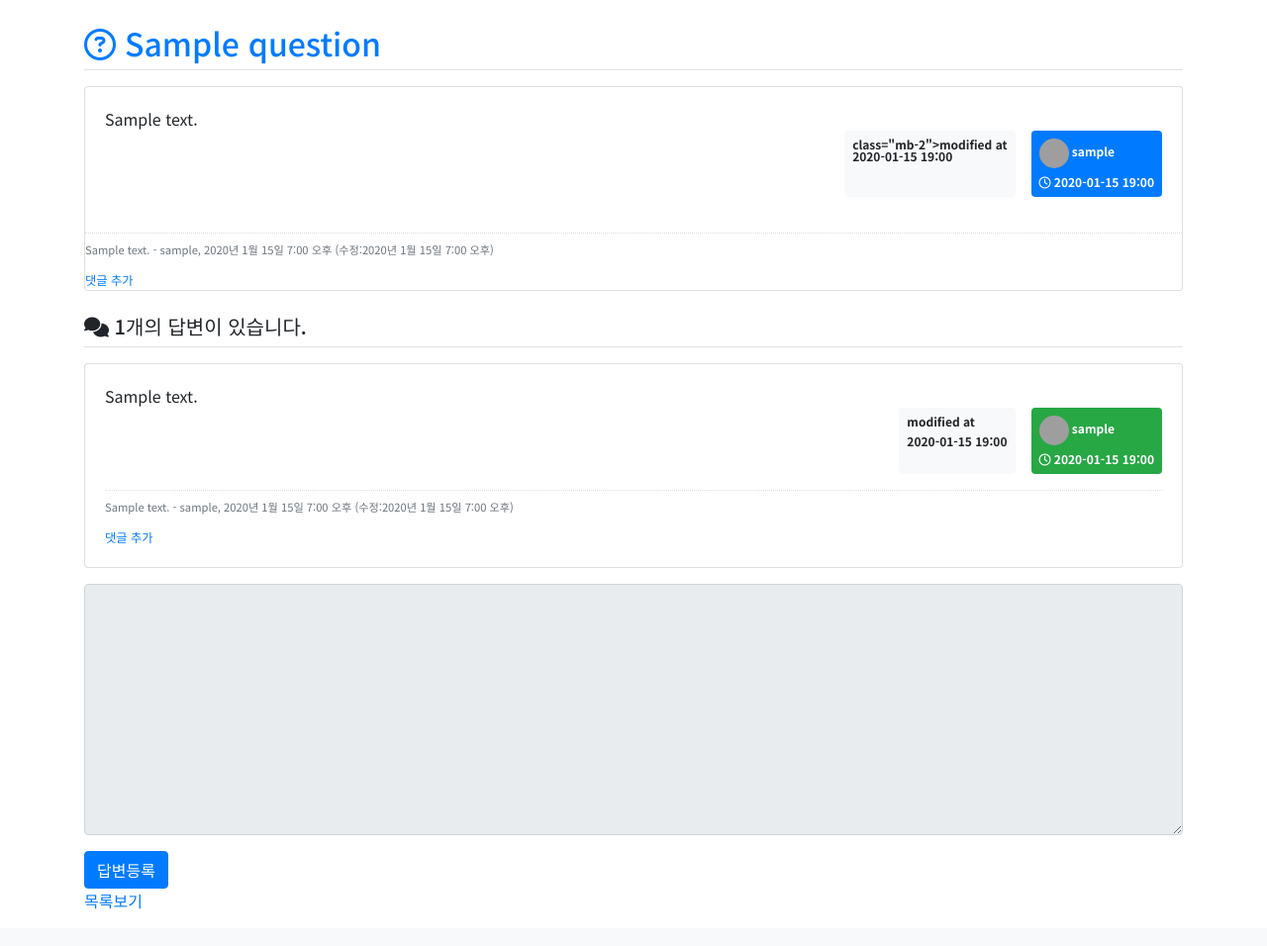
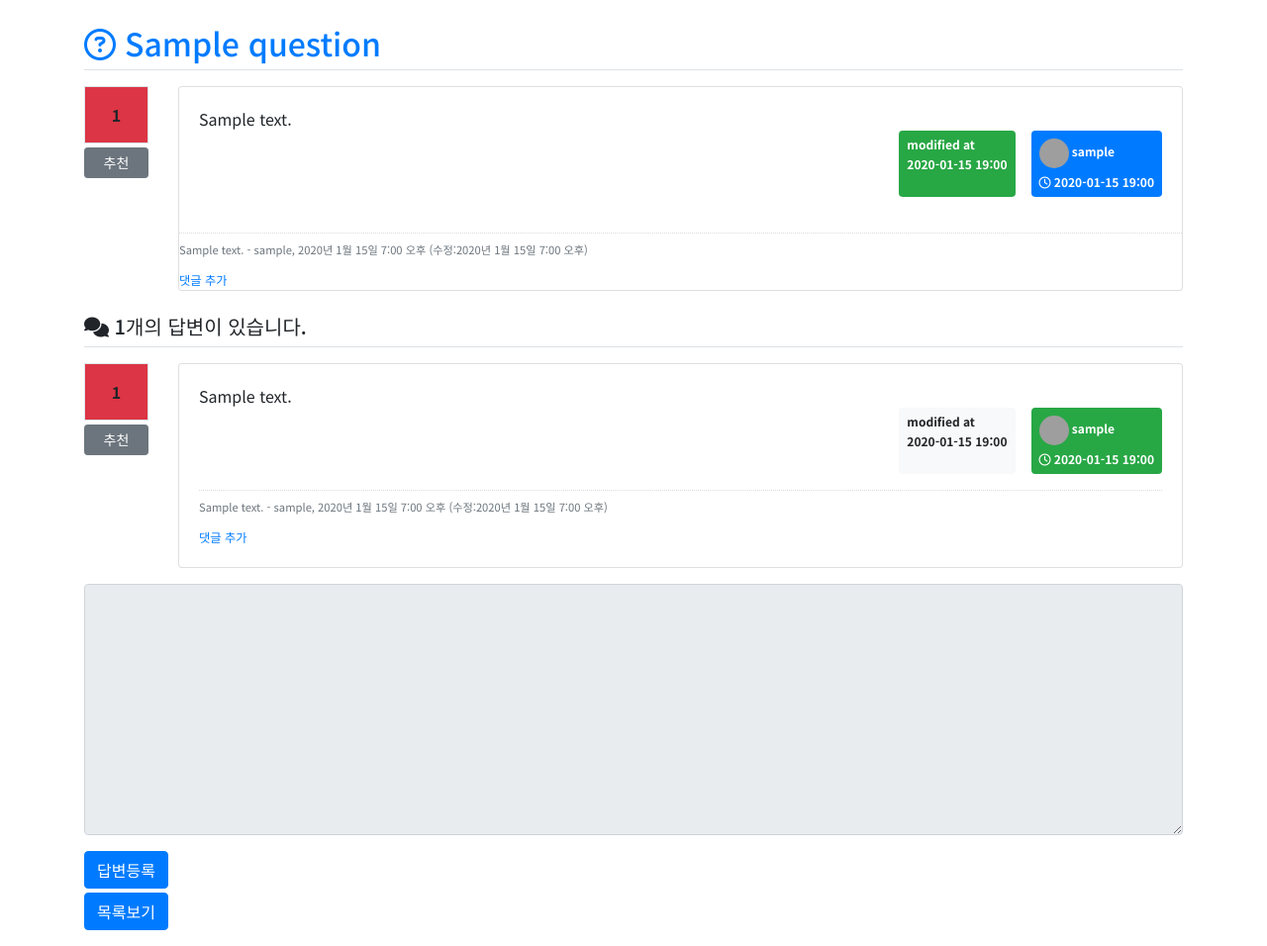
Before and after one commit to CHANGHYEONK/django-pybo, a Django app: page /pybo/1/ in a window 1280 px wide. Shown: the part 57-1013 px from the top of the page at 99% size. Before the commit the page ends 976 px from the top, so only its background shows below. Run offline with Django 4.2, Linux system fonts and the light colour scheme; tables that the repository leaves empty hold one stand-in row (values such as "Sample post"); some libraries are stand-ins or nearby versions; grey boxes are pictures that could not be loaded.

Commit message:
좋아요 까지 끝!

```diff
--- a/pybo/models.py
+++ b/pybo/models.py
@@ -7,8 +7,9 @@ class Question(models.Model):
                                help_text='질문의 제목을 한 줄로 작성하세요.')
     content = models.TextField('내용', help_text='질문의 내용을 상세히 작성하세요.')
     create_date = models.DateTimeField('생성일')
-    author = models.ForeignKey(User, on_delete=models.CASCADE)
+    author = models.ForeignKey(User, on_delete=models.CASCADE, related_name='author_question')
     modify_date = models.DateTimeField(null=True, blank=True)
+    voter = models.ManyToManyField(User, related_name = 'voter_question')
 
     def __str__(self):
         return f'{self.id} {self.subject}'
@@ -18,8 +19,9 @@ class Answer(models.Model):
     question = models.ForeignKey(Question, on_delete=models.CASCADE)
     content = models.TextField('답변 내용')
     create_date = models.DateTimeField()
-    author = models.ForeignKey(User, on_delete=models.CASCADE)
+    author = models.ForeignKey(User, on_delete=models.CASCADE, related_name='author_answer')
     modify_date = models.DateTimeField(null=True, blank=True)
+    voter = models.ManyToManyField(User, related_name = 'voter_answer')
 
     def __str__(self):
         return self.content
--- a/pybo/urls.py
+++ b/pybo/urls.py
@@ -1,5 +1,5 @@
 from django.urls import path
-from .views import base_views, question_views, answer_views, comment_views
+from .views import base_views, question_views, answer_views, comment_views, vote_views
 
 app_name = 'pybo'
 
@@ -27,4 +27,8 @@ urlpatterns = [
     path('comment/create/answer/<int:answer_id>/', comment_views.comment_create_answer, name='comment_create_answer'),
     path('comment/modify/answer/<int:comment_id>/', comment_views.comment_modify_answer, name='comment_modify_answer'),
     path('comment/delete/answer/<int:comment_id>/', comment_views.comment_delete_answer, name='comment_delete_answer'),
+
+    # vote_views.py
+    path('vote/question/<int:question_id>/', vote_views.vote_question, name='vote_question'),
+    path('vote/answer/<int:answer_id>/', vote_views.vote_answer, name='vote_answer'),
 ]
--- a/templates/pybo/answer_list.html
+++ b/templates/pybo/answer_list.html
@@ -6,7 +6,20 @@
 
 <!-- 답변 싹 출력 + 각각 우측 하단에 답변 단 사람 & 답변 시간 -->
 {% for answer in question.answer_set.all %}
-  <div class="card my-3">
+
+  <div class="row my-3">
+
+    <div class="col-1">
+      <!-- 추천 영역 -->
+      <div class="bg-danger text-center p-3 border font-weight-bolder mb-1">
+        {{ answer.voter.count }}
+      </div>
+      <a href="#" data-uri="{% url 'pybo:vote_answer' answer.id %}" class="recommend btn btn-sm btn-secondary btn-block my-1">추천</a>
+    </div>
+
+    <div class="col-11">
+      <!-- 답변 영역 -->
+      <div class="card">
         <div class="card-body">
           <div class="card-text" style="white-space: pre-line;">{{ answer.content }}</div>
           <div class="d-flex justify-content-end">
@@ -41,4 +54,7 @@
           {% include 'pybo/comment_answer.html' %}
         </div>
       </div>
+    </div>
+  </div>
+
 {% endfor %}
--- a/templates/pybo/question_detail.html
+++ b/templates/pybo/question_detail.html
@@ -19,16 +19,28 @@
     <i class="fa-regular fa-circle-question"></i>
     {{ question.subject}}
   </h2>
+
+  <div class="row my-3">
+    <div class="col-1">
+      <!-- 추천 영역 -->
+      <div class="bg-danger text-center p-3 border font-weight-bolder mb-1">
+        {{ question.voter.count }}
+      </div>
+      <a href="#" data-uri="{% url 'pybo:vote_question' question.id %}" class="recommend btn btn-sm btn-secondary btn-block my-1">추천</a>
+    </div>
+
+    <div class="col-11">
+      <!-- 질문 영역 -->
       <!-- 제목 + 우측 하단 작성자 & 작성시간 -->
-  <div class="card my-3">
+      <div class="card">
         <div class="card-body">
           <div class="card-text" style="white-space: pre-line;">{{ question.content }}</div>
           <div class="d-flex justify-content-end">
 
             {% if question.modify_date %}
-          <div class="badge badge-light p-2 mr-2 text-left mx-3">
-            <div>
-              class="mb-2">modified at</div>
+              <div class="badge badge-success p-2 mr-2 text-left mx-3">
+                <div class="mb-2">
+                  modified at</div>
                 <div>{{ question.modify_date | date:"Y-m-d H:i" }}</div>
               </div>
             {% endif %}
@@ -57,11 +69,14 @@
       </div>
       <!-- div.card 이런 식으로 닫는 태그에 주석 달아두면 위치 아는데 도움 됨 -->
 
+    </div>
+  </div>
+
   {% include 'pybo/answer_list.html' %}
 
   {% include 'pybo/answer_create_form.html' %}
 
-  <a href="{% url 'pybo:index' %}">목록보기</a>
+  <a href="{% url 'pybo:index' %}" class="btn btn-primary mt-1">목록보기</a>
 
 {% endblock content %}
 
@@ -77,9 +92,16 @@
         let answer = confirm('정말 삭제할까요?');
         if (answer) {
           // console.log($(this).data('uri')) 이렇게 하면 삭제 버튼 클릭 시 url 출력
-          location.href = $(this).data('uri')
+          location.href = $(this).data('uri');
         }
-      })
+      });
+
+      $('.recommend').on('click', function () {
+        if (confirm('정말로 추천하시겠습니까?')) {
+          location.href = $(this).data('uri');
+        }
+      });
+
     });
   </script>
   <!-- console.log('페이지 로드완료!') => 파이썬 print 같은 역할 f12누르면 CONSOLE 뜨는데 거기에 출력한다는 의미 -->
--- a/templates/pybo/question_list.html
+++ b/templates/pybo/question_list.html
@@ -7,6 +7,7 @@
     <thead class="thead-dark">
       <tr>
         <th style="width:70px">번호</th>
+        <th>추천</th>
         <th>제목</th>
         <th style="width:150px">글쓴이</th>
         <th style="width:230px">작성일시</th>
@@ -18,6 +19,11 @@
         {% for question in question_list %}
           <tr>
             <td>{{ question.id }}</td>
+            <td>
+              {% if question.voter.all.count > 0 %}
+                <span class="badge badge-warning px-2 py-1">{{ question.voter.all.count }}</span>
+              {% endif %}
+            </td>
             <td>
               <a href="{% url 'pybo:detail' question.id %}">{{ question.subject }}</a>
               {% if question.answer_set.count %}
```
Also changed, not shown: pybo/views/vote_views.py (added, +30 -0 lines), pybo/migrations/0006_answer_voter_question_voter_alter_answer_author_and_more.py (added). Lines whose indentation alone changed are shown as unchanged.
